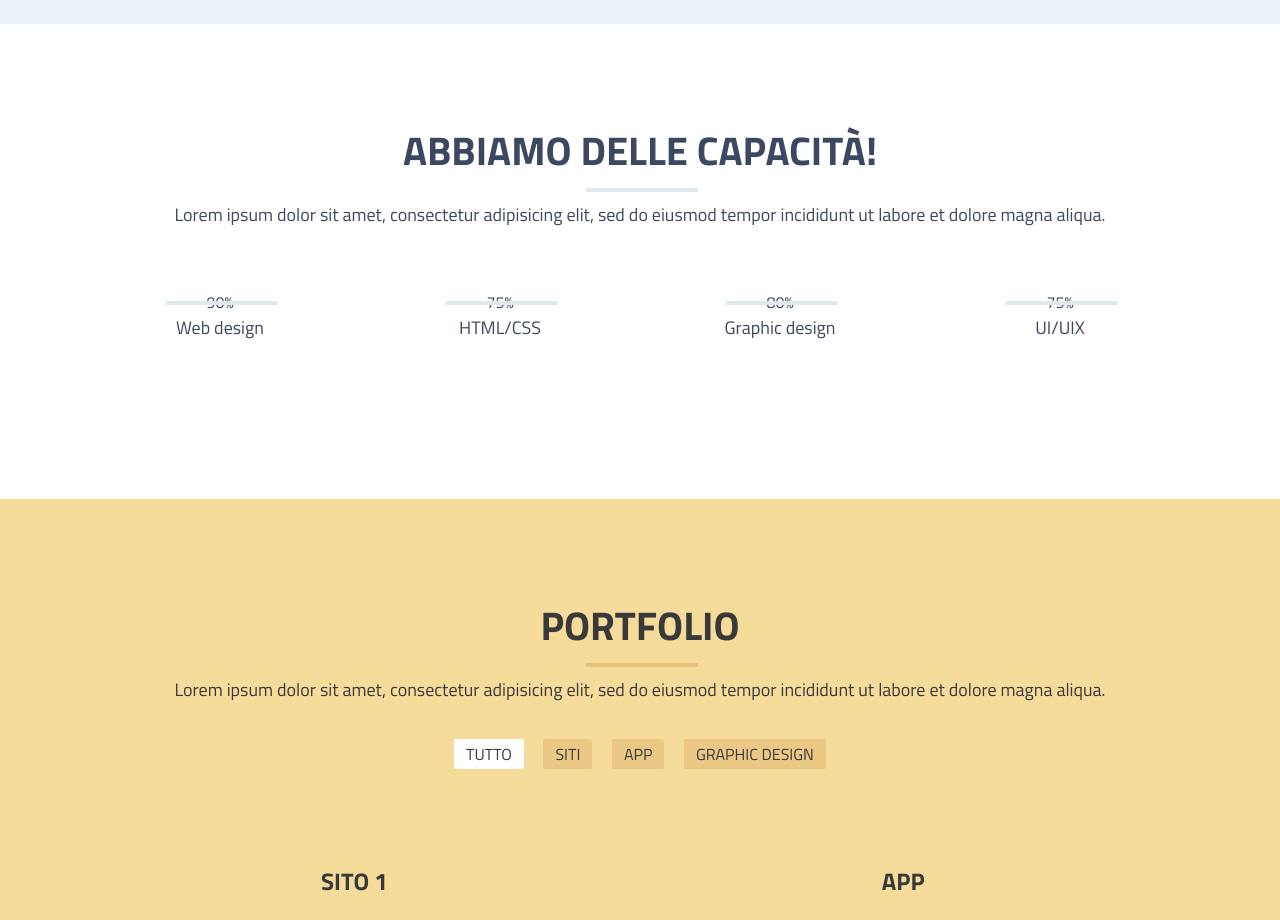
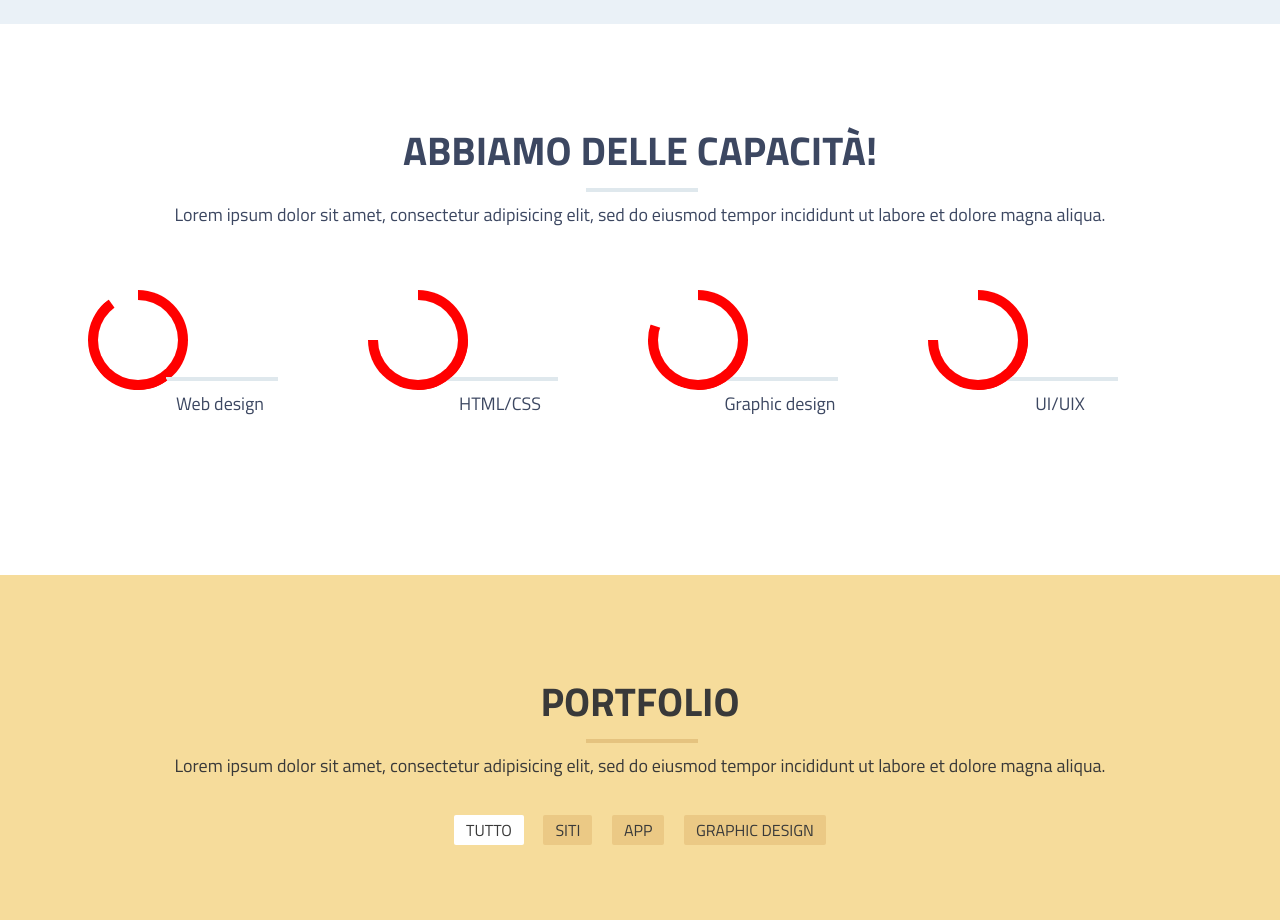
Before and after one commit to fbedussi/cuda, a plain HTML site: page index.html in a window 1280 px wide. Shown: the part 2200-3120 px from the top of the page. Drawn offline with Linux system fonts and the light colour scheme.

Commit message:
Init pie chart

```diff
--- a/css/style.css
+++ b/css/style.css
@@ -298,6 +298,71 @@ h1.logo:before {
 	border: solid 2px #dfe8ed;
 }
 
+.pie {
+  width: 100px;
+  height: 100px;
+  position: relative;
+  text-indent: -9999px;
+}
+
+.pie-center {
+  background-color: white;
+  width: 80%;
+  height: 80%;
+  margin: 10%;
+  position: absolute;
+  top: 0;
+  left: 0;
+  border-radius: 50%;
+  z-index: 200;
+}
+
+.pie::before {
+  content: " ";
+  position: absolute;
+  width: 50%;
+  height: 100%;
+  top: 0;
+  left: 0;
+  background-color: white;
+  z-index: 10;
+}
+
+.more-than-50 {
+  position: absolute;
+  width: 100%;
+  height: 100%;
+  top: 0;
+  left: 0;
+  background-color: red;
+  border-radius: 50% 0 0 50%;
+  clip: rect(0 50px 100px 0);
+  overflow: hidden;
+  -webkit-transition: transform 0.3s;
+  -moz-transition: transform 0.3s;
+  -ms-transition: transform 0.3s;
+  -o-transition: transform 0.3s;
+  transition: transform 0.3s;
+  z-index: 20;
+}
+
+.less-than-50 {
+  position: absolute;
+  width: 100%;
+  height: 100%;
+  top: 0;
+  right: 0;
+  background-color: red;
+  border-radius: 0 50% 50% 0;
+  clip: rect(0px, 100px, 100px, 50px);
+  overflow: hidden;
+  -webkit-transition: transform 0.3s;
+  -moz-transition: transform 0.3s;
+  -ms-transition: transform 0.3s;
+  -o-transition: transform 0.3s;
+  transition: transform 0.3s;
+}
+
 #portfolio {
 	background-color: #f6dc9b;
 	color: #393939;
--- a/index.html
+++ b/index.html
@@ -141,28 +141,40 @@
 			<h2>Lorem ipsum dolor sit amet, consectetur adipisicing elit, sed do eiusmod tempor incididunt ut labore et dolore magna aliqua.</h2>
 
 			<div class="col-4">
-				<div class="ring-graph">
+				<div data-value="90" class="pie">
+					<div class="less-than-50"></div>
+					<div class="more-than-50"></div>
+					<div class="pie-center">90%</div>
 					90%
 				</div>
 				<h2>Web design</h2>
 			</div>
 
 			<div class="col-4">
-				<div class="ring-graph">
+				<div data-value="75" class="pie">
+					<div class="less-than-50"></div>
+					<div class="more-than-50"></div>
+					<div class="pie-center"></div>
 					75%
 				</div>
 				<h2>HTML/CSS</h2>
 			</div>
 
 			<div class="col-4">
-				<div class="ring-graph">
+				<div data-value="80" class="pie">
+					<div class="less-than-50"></div>
+					<div class="more-than-50"></div>
+					<div class="pie-center"></div>
 					80%
 				</div>
 				<h2>Graphic design</h2>
 			</div>
 
 			<div class="col-4">
-				<div class="ring-graph">
+				<div data-value="75" class="pie">
+					<div class="less-than-50"></div>
+					<div class="more-than-50"></div>
+					<div class="pie-center"></div>
 					75%
 				</div>
 				<h2>UI/UIX</h2>
@@ -303,5 +315,9 @@
 		</div>
 	</section>
 	<script src="js/main.js" type="text/javascript"></script>
+	<script src="js/ring-graph.js" type="text/javascript"></script>
+	<script>
+		ringGraph();
+	</script>
 </body>
 </html>
--- /dev/null
+++ b/js/ring-graph.js
@@ -0,0 +1,42 @@
+(function() {
+    "use strict";
+
+    function drawPie() {
+        [].forEach.call(document.querySelectorAll('.pie'), function(el) {
+            var value = el.dataset.value,
+                less50 = el.getElementsByClassName('less-than-50')[0],
+                more50 = el.getElementsByClassName('more-than-50')[0];
+
+            var prefix = (function() {
+              var docEl = document.documentElement, s;
+              if (docEl && (s = docEl.style)) {
+                  if (typeof s.MozRotate == "string") {
+                    return "-moz-";
+                  } else if (typeof s.WebkitRotate == "string") {
+                    return "-webkit-";
+                  } else if (typeof s.MsRotate == "string") {
+                    return "-ms-";
+                  }
+                            return "";
+              }
+            })();
+
+            //console.log(prefix);
+
+
+            if (value <=50) {
+              var d = -180 + (value * (180/50));
+              more50.style.display = 'none';
+              less50.style.transform = prefix+"rotate("+d+"deg)";
+            }
+
+            if (value >50) {
+              var d = (value * (180/50));
+              more50.style.display = 'block';
+              less50.style.transform = prefix+"rotate(0deg)";
+              more50.style.transform = prefix+"rotate("+d+"deg)";
+        }
+        });
+    }
+    window.ringGraph = drawPie;
+})()
```
